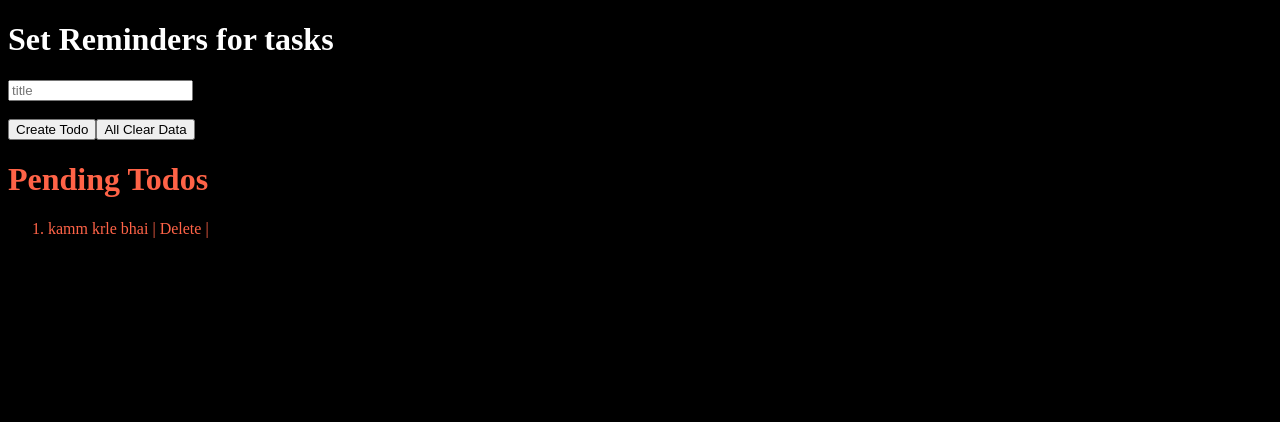
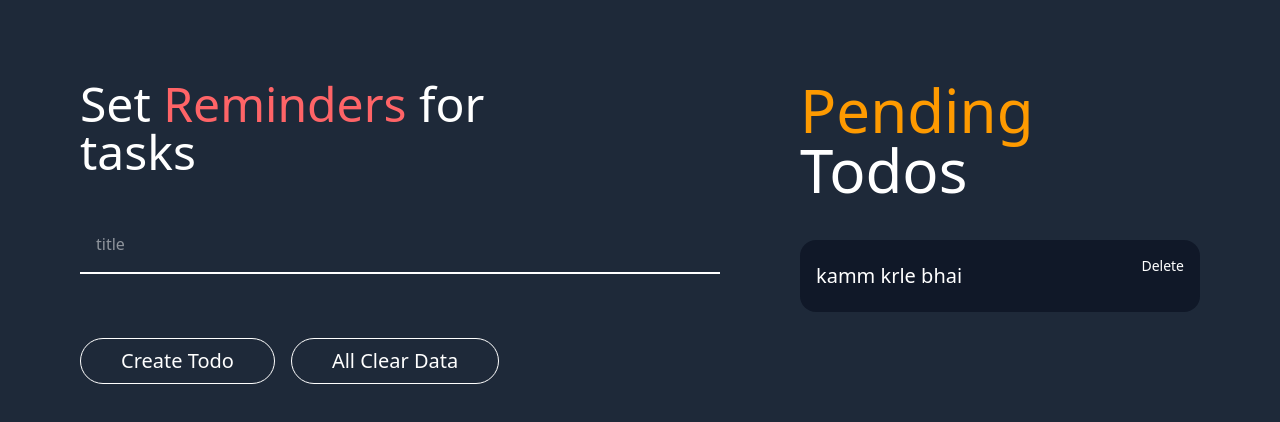
Before and after one commit to hitarthsh/Mini-System-for-user, a React (Vite) app: page / in a window 1280 px wide. Shown: the top 422 px of the page. Built offline with nearby package versions, Linux system fonts and the light colour scheme.

Commit message:
style: update layout and enhance styling for Create and Read components

```diff
--- a/index.html
+++ b/index.html
@@ -5,12 +5,6 @@
     <link rel="icon" type="image/svg+xml" href="/vite.svg" />
     <meta name="viewport" content="width=device-width, initial-scale=1.0" />
     <title>Vite + React</title>
-    <style>
-      body {
-        background-color: black;
-        color: white;
-      }
-    </style>
   </head>
   <body>
     <div id="root"></div>
--- a/src/App.jsx
+++ b/src/App.jsx
@@ -1,4 +1,3 @@
-
 import { useState } from "react";
 import Create from "./components/Create";
 import Read from "./components/Read";
@@ -9,10 +8,10 @@ const App = () => {
   ]);
 
   return (
-    <>
+    <div className="text-white flex w-screen h-screen bg-gray-800 p-10">
       <Create todos={todos} settodos={settodos} />
       <Read todos={todos} settodos={settodos} />
-    </>
+    </div>
   );
 };
 
--- a/src/components/Create.jsx
+++ b/src/components/Create.jsx
@@ -27,11 +27,13 @@ const Create = (props) => {
   };
 
   return (
-    <div className="border w-[80%] p-10">
-      <h1 className="mb-10 text-5xl font-thin">Set Reminders for tasks</h1>
+    <div className=" w-[60%] p-10">
+      <h1 className="mb-10 text-5xl  ">
+        Set <span className="text-red-400">Reminders</span> for <br /> tasks
+      </h1>
       <form onSubmit={SubmitHandler}>
         <input
-          className="p-2 border-b-2 w-full text2xl font-thin outline-0"
+          className="p-4 border-b-2 w-full text5xl   outline-0"
           onChange={(e) => settitle(e.target.value)}
           value={title}
           type="text"
@@ -40,11 +42,14 @@ const Create = (props) => {
         <br />
         <br />
         <div className="flex gap-x-4 mt-5">
-          <button className="text-xl px-10 py-2 border rounded" type="submit">
+          <button
+            className="mt-5 text-xl px-10 py-2 border rounded-3xl"
+            type="submit"
+          >
             Create Todo
           </button>
           <button
-            className="text-xl px-10 py-2 border rounded"
+            className="mt-5 text-xl px-10 py-2 border rounded-3xl"
             type="button"
             onClick={Cleardata}
           >
--- a/src/components/Read.jsx
+++ b/src/components/Read.jsx
@@ -1,7 +1,3 @@
-import React from "react";
-import { Fragment } from "react";
-import { nanoid } from "nanoid";
-
 const Read = (props) => {
   const todos = props.todos;
   const todo = props.todo;
@@ -15,21 +11,27 @@ const Read = (props) => {
   const rendertodos = todos.map((todo) => {
     return (
       <li
-        style={{ color: todo.isCompleted ? "green" : "tomato" }}
         key={todo.id}
+        className="flex justify-between items-center p-4 bg-gray-900 rounded-2xl mb-5"
       >
-        {" "}
-        {todo.title} |{" "}
-        <span onClick={() => DeleteHandler(todo.id)}>Delete</span> |{" "}
+        <span className="text-xl  ">{todo.title}</span>
+        <button
+          className="mb-5 text-sm  "
+          onClick={() => DeleteHandler(todo.id)}
+        >
+          Delete
+        </button>
       </li>
     );
   });
 
   return (
-    <Fragment>
-      <h1 style={{ color: "tomato" }}>Pending Todos</h1>
+    <div className="w-[40%] p-10">
+      <h1 className="mb-10 text-6xl  ">
+        <span className="text-amber-500">Pending</span> Todos
+      </h1>
       <ol>{rendertodos}</ol>
-    </Fragment>
+    </div>
   );
 };
 
--- a/src/main.jsx
+++ b/src/main.jsx
@@ -1,6 +1,7 @@
 import { StrictMode } from "react";
 import { createRoot } from "react-dom/client";
 import App from "./App.jsx";
+import "./index.css";
 
 // Render the root component inside the React StrictMode wrapper
 createRoot(document.getElementById("root")).render(
```
